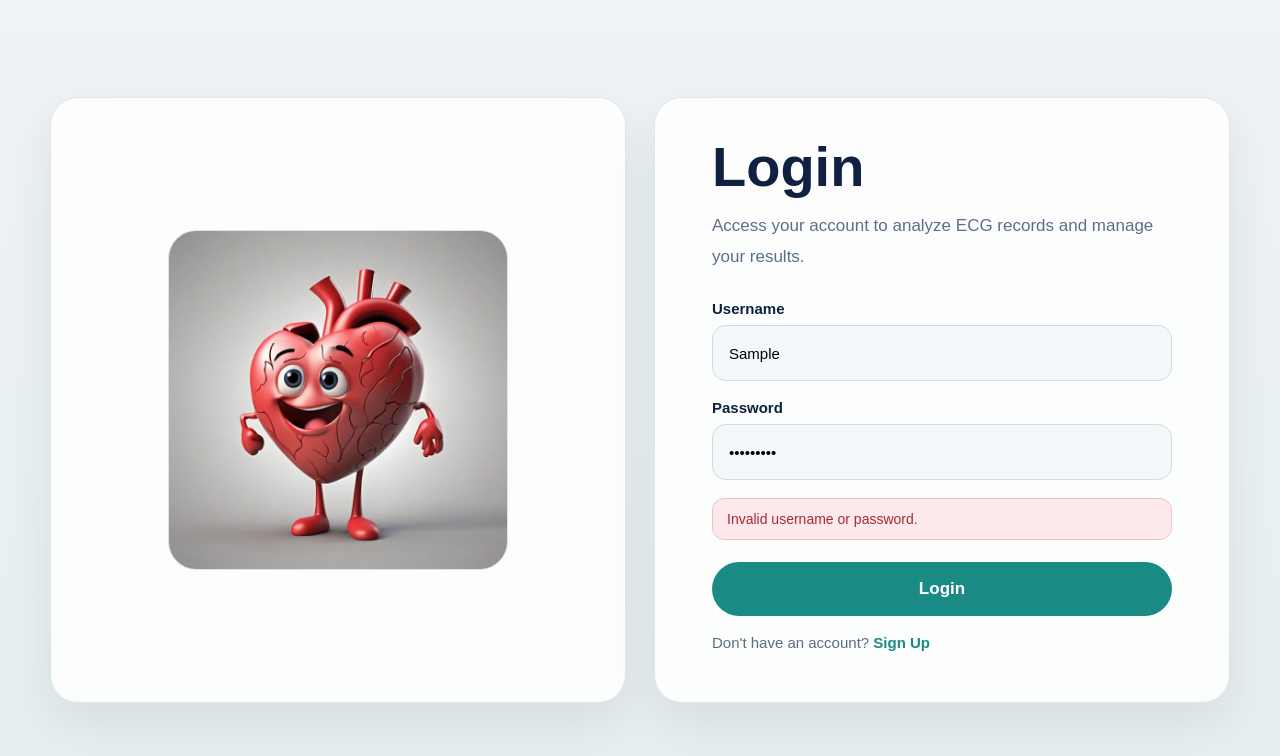
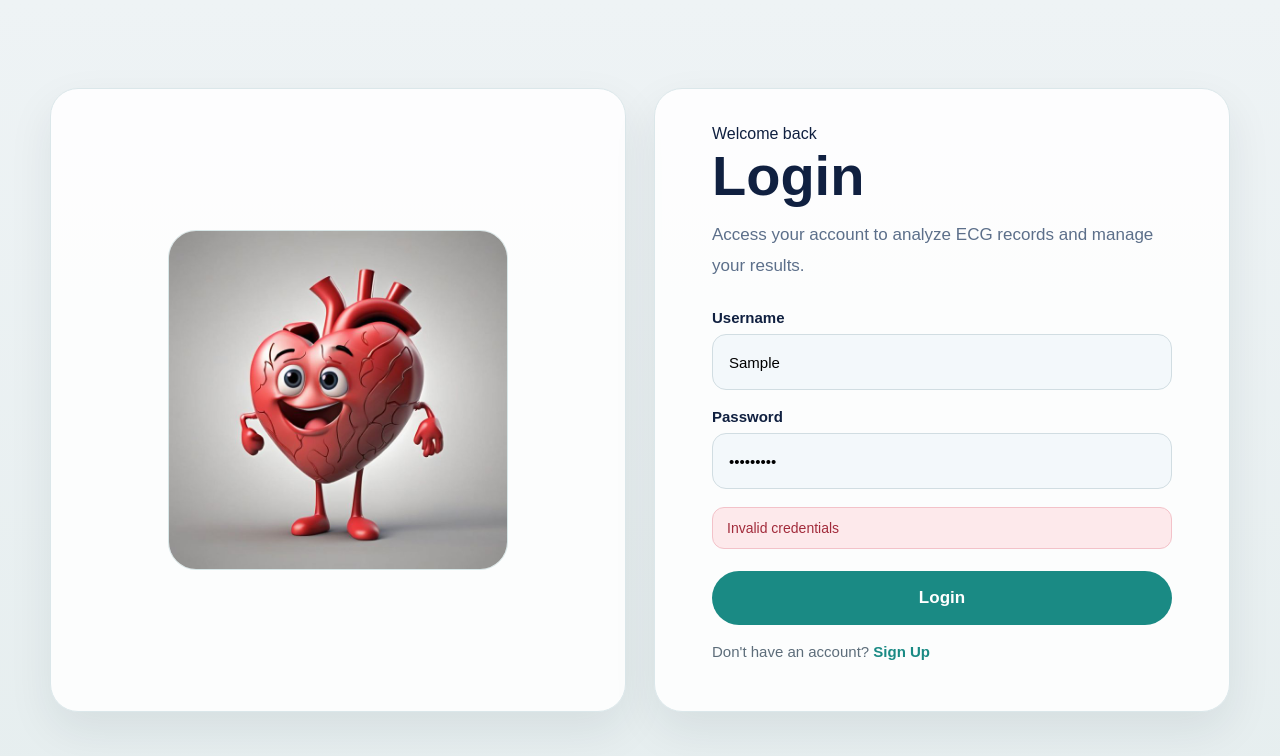
Before and after one commit to joudalhallaq/-ECG-Analysis-System-FE, a React (Vite) app: page /login in a window 1280 px wide. Both pictures are taken after typing "Sample", "Sample123" into the empty fields and a click on the button "Login". Shown: the top 756 px of the page. Built offline with nearby package versions, Linux system fonts and the light colour scheme; no server answers.

Commit message:
Apply coffee color palette to full website
Updated the login component to improve user feedback and error handling.

```diff
--- a/src/login.jsx
+++ b/src/login.jsx
@@ -33,7 +33,7 @@ function Login() {
     }
 
     setLoading(true);
-    setMessage("Please wait. The server may take up to 60 seconds to wake up.");
+    setMessage("");
 
     try {
       const response = await API.post("/users/login/", {
@@ -43,27 +43,24 @@ function Login() {
 
       if (!response.data?.user_id) {
         setMessage("Login succeeded but user data was not returned correctly.");
-        setLoading(false);
         return;
       }
 
       localStorage.setItem("user_id", response.data.user_id);
-      localStorage.setItem("username", response.data.username || formData.username.trim());
+      localStorage.setItem(
+        "username",
+        response.data.username || formData.username.trim()
+      );
 
       navigate("/dashboard");
     } catch (error) {
       console.error("Login error:", error);
-      console.log("Backend response:", error.response?.data);
 
-      if (error.code === "ECONNABORTED") {
-        setMessage("The server took too long to respond. Please try again.");
-      } else {
-        setMessage(
-          error.response?.data?.error ||
-            error.response?.data?.message ||
-            "Invalid username or password."
-        );
-      }
+      setMessage(
+        error.response?.data?.error ||
+          error.response?.data?.message ||
+          "Invalid credentials"
+      );
     } finally {
       setLoading(false);
     }
@@ -85,10 +82,13 @@ function Login() {
 
           <div className="auth-form-side">
             <div className="auth-form-content">
+              <span className="auth-small-label">Welcome back</span>
+
               <h1 className="auth-title">Login</h1>
 
               <p className="auth-subtitle">
-                Access your account to analyze ECG records and manage your results.
+                Access your account to analyze ECG records and manage your
+                results.
               </p>
 
               <form onSubmit={handleSubmit} className="auth-form">
@@ -118,17 +118,7 @@ function Login() {
                   />
                 </div>
 
-                {message && (
-                  <div
-                    className={
-                      message.includes("Please wait")
-                        ? "auth-info"
-                        : "auth-error"
-                    }
-                  >
-                    {message}
-                  </div>
-                )}
+                {message && <div className="auth-error">{message}</div>}
 
                 <button type="submit" className="auth-button" disabled={loading}>
                   {loading ? "Logging in..." : "Login"}
```
